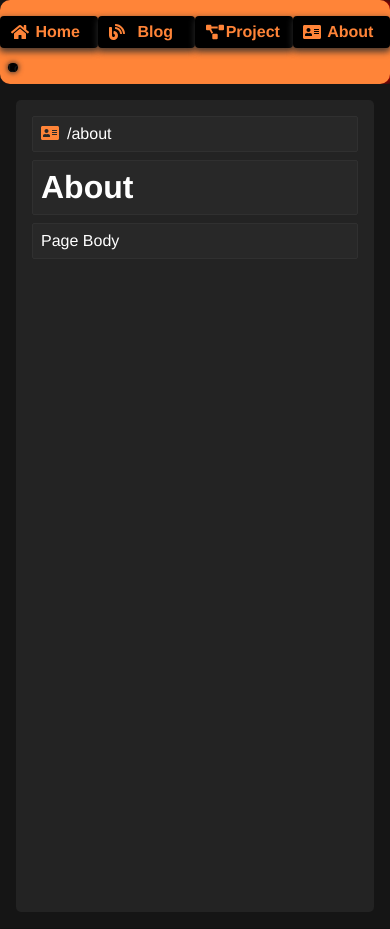
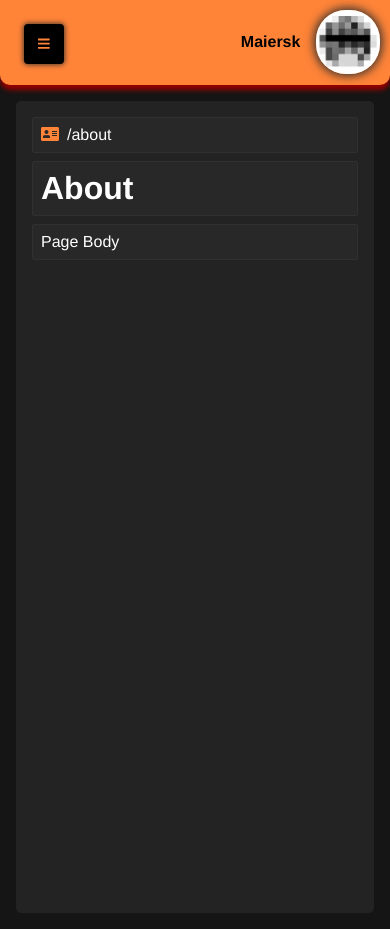
Before and after one commit to maiersk/myblog, a Vue app: page /about in a window 390 px wide. Before the commit the page ends 844 px from the top, so only its background shows below. Built offline with nearby package versions, Linux system fonts and the light colour scheme.

Commit message:
修改移动端界面

```diff
--- a/public/scss/global.scss
+++ b/public/scss/global.scss
@@ -53,36 +53,7 @@ body { background-color: $main_bg_color;}
   }
 }
 
-@media (max-width: 768px) {
-  .theme {
 
-    > aside {
-      width: 100vw;
-      height: 10vh;
-      border-radius: 10px;
-
-      // footer {
-      // }
-    }
-    > main {
-      position: fixed;
-      top: 10vh;
-      width: 100vw;
-      height: 100vh !important;
-      margin-left: 0 !important;
-      overflow-y: auto;
-
-      .page-theme {
-
-        > div {
-
-        }
-      }
-    }
-
-
-  }
-}
 
 footer {
   width: $navbar-width;
--- a/public/scss/util.scss
+++ b/public/scss/util.scss
@@ -33,3 +33,10 @@
   outline: none;
   box-shadow: 0 0 5px 2px #2d2d2dd4;
 }
+
+@media (max-width: 768px) {
+  .btn {
+    width: 4rem;
+    height: 2rem;
+  }
+}
--- a/src/App.vue
+++ b/src/App.vue
@@ -82,4 +82,43 @@ export default {
   }
 }
 
+
+
+@media (max-width: 768px) {
+  .theme {
+
+    > aside {
+      position: absolute;
+      top: 0;
+      z-index: 1;
+      width: 100vw;
+      height: 85px;
+
+      border-top-right-radius: 0;
+      border-bottom-left-radius: 10px;
+      box-shadow: 0 5px 5px #960000;
+      // footer {
+      // }
+    }
+    > main {
+      position: relative;
+      margin-left: 0 !important;
+      margin-top: 85px;
+      // top: 10vh;
+      // width: 100vw;
+      // height: 100vh !important;
+      // margin-left: 0 !important;
+      // overflow-y: auto;
+
+      .page-theme {
+
+        > div {
+
+        }
+      }
+    }
+
+
+  }
+}
 </style>
--- a/src/components/navbar.vue
+++ b/src/components/navbar.vue
@@ -1,4 +1,9 @@
 <template>
+  <div class="nav_content">
+    <button class="c_a btn btn-theme bar_btn">
+      <faIcon :icon="['fa', 'bars']"></faIcon>
+    </button>
+    <transition name="fade">
       <div class="navbar">
         <ul class="c_ul">
           <li v-for="link in navlinks" :key="link">
@@ -8,6 +13,8 @@
             </router-link>
           </li>
         </ul>
+      </div>
+    </transition>
   </div>
 </template>
 
@@ -28,6 +35,11 @@ export default {
 <style lang="scss" scoped>
   @import '../../public/scss/global.scss';
 
+  .nav_content {
+    .bar_btn {
+      display: none;
+    }
+  }
   .navbar {
     margin: 0 auto;
     ul {
@@ -72,27 +84,60 @@ export default {
   }
 
   @media (max-width: 768px) {
+    .nav_content {
+      position: absolute;
+      top: 0px;
+      width: 100vw !important;
+      height: 100%;
+
+      .bar_btn {
+        display: block;
+        width: 2.5rem;
+        height: 2.5rem;
+        margin: 1.5rem;
+      }
+
       .navbar {
-      position: fixed;
-      top: 0;
-      margin: 0;
-      margin-top: 1rem;
+        display: none;
+        width: 100% !important;
+        background-color: #ff8438;
 
         ul {
-        margin-top: 0;
-        width: 100vw;
+          margin: 0;
 
           li {
-          margin-top: 0rem;
             width: 25%;
             float: left;
           }
-        a {
+          // a {
 
-          span {
-            width: 60%;
+          //   span {
+
+          //   }
+          // }
         }
       }
+
+      .fade-enter-from {
+        display: block;
+        position: absolute;
+        top: 0;
+
+      }
+      .fade-leave-from {
+        transform: translateY(10rem);
+      }
+      .fade-enter-active {
+        transition: all .3s ease;
+      }
+      .fade-leave-active {
+        transition: all .3s ease;
+      }
+      .fade-enter-to {
+
+      }
+      .fade-leave-to {
+        transform: translateY(10rem);
       }
     }
   }
--- a/src/components/presonal.vue
+++ b/src/components/presonal.vue
@@ -90,9 +90,7 @@ export default {
 
   @media (max-width: 768px) {
     .login {
-      position: absolute;
-      top: 6.5vh;
-      font-size: 10px;
+      display: none;
     }
     .login:hover {
       width: 3rem;
@@ -102,12 +100,16 @@ export default {
       height: 0.5rem;
     }
     .presonal {
+      margin-top: 0;
       padding: 0.1rem;
+      display: flex;
+      flex-flow: row-reverse;
+
       #avatar {
-        display: none;
+        margin: 0.5rem;
       }
       #name {
-        display: none;
+        margin: 0.5rem;
       }
     }
   }
```
Lines whose indentation alone changed are shown as unchanged.
